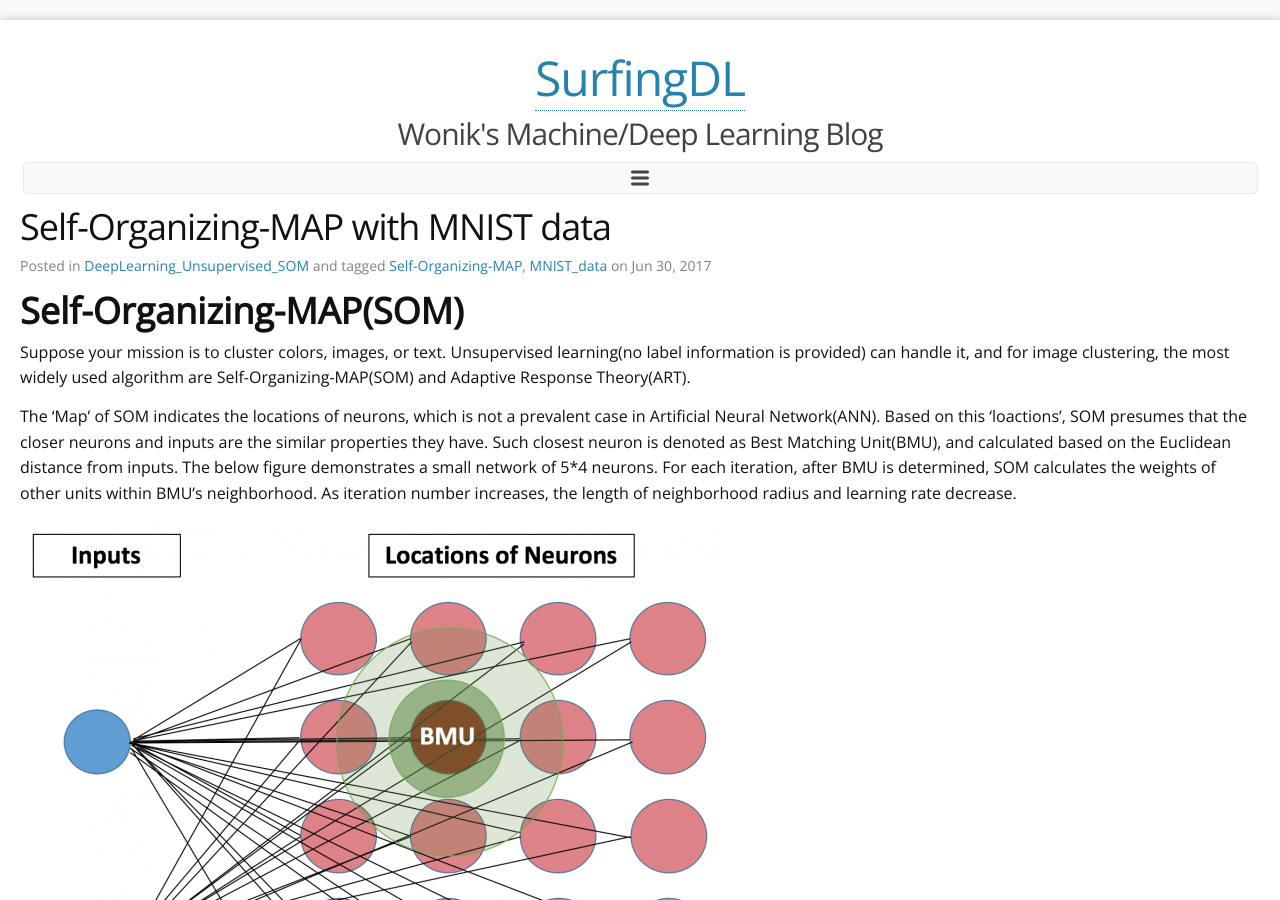
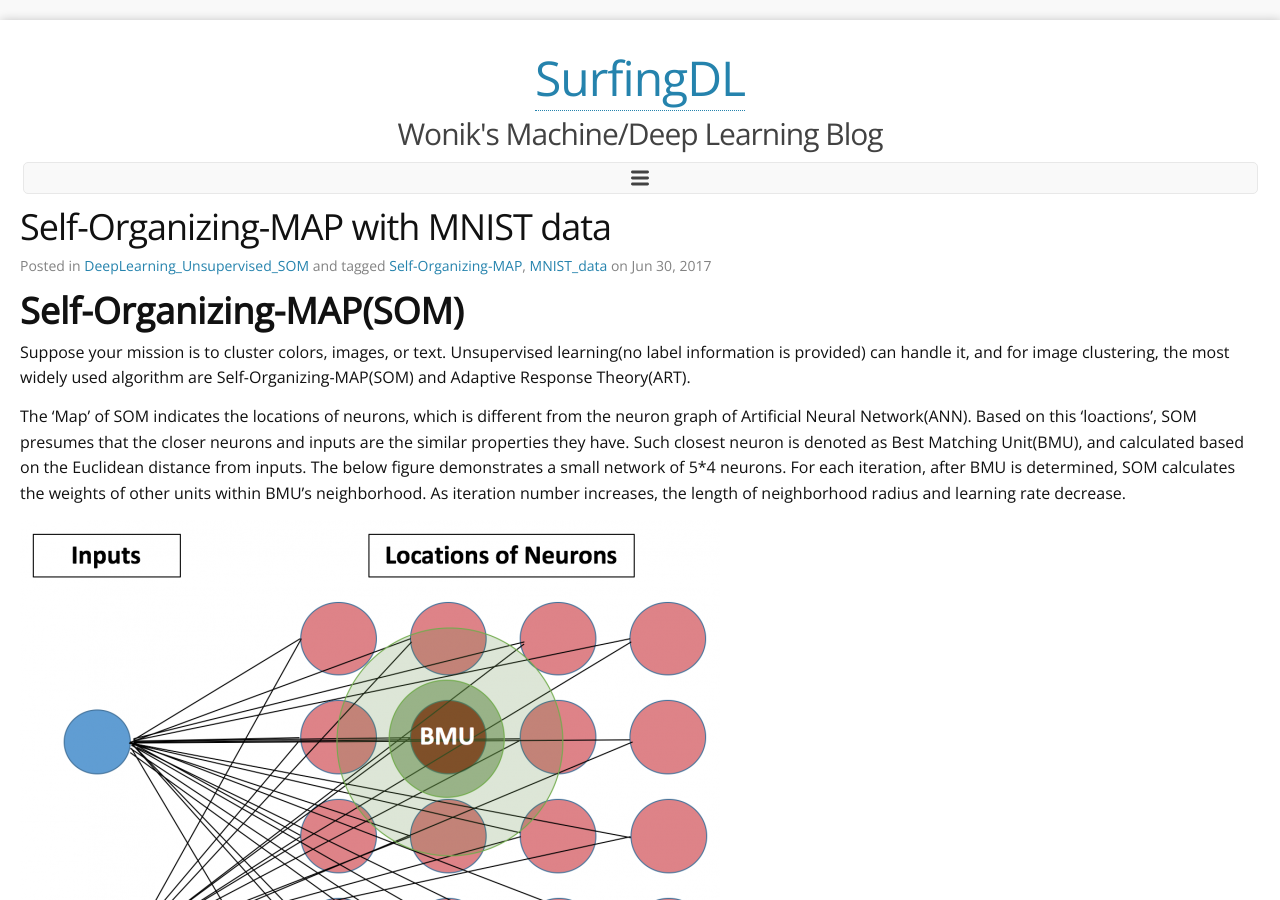
Before and after one commit to wonik/wonikjang.github.io, a Jekyll site: the page built from _posts/2017-06-30-som.md, in a window 1280 px wide and 900 px high. Built offline with Jekyll 4.4.1, drawn with Linux system fonts in a browser that asks for light colours; nearby versions of some CDN libraries; comment, search, counter and statistics services are not loaded.

Commit message:
Update 2017-06-30-som.md

```diff
--- a/_posts/2017-06-30-som.md
+++ b/_posts/2017-06-30-som.md
@@ -13,7 +13,7 @@
 
 Suppose your mission is to cluster colors, images, or text. Unsupervised learning(no label information is provided) can handle it, and for image clustering, the most widely used algorithm are Self-Organizing-MAP(SOM) and Adaptive Response Theory(ART).
 
-The 'Map' of SOM indicates the locations of neurons, which is not a prevalent case in Artificial Neural Network(ANN). Based on this 'loactions', SOM presumes that the closer neurons and inputs are the similar properties they have. Such closest neuron is denoted as Best Matching Unit(BMU), and calculated based on the Euclidean distance from inputs. The below figure demonstrates a small network of 5*4 neurons. For each iteration, after BMU is determined, SOM calculates the weights of other units within BMU's neighborhood. As iteration number increases, the length of neighborhood radius and learning rate decrease.
+The 'Map' of SOM indicates the locations of neurons, which is different from the neuron graph of Artificial Neural Network(ANN). Based on this 'loactions', SOM presumes that the closer neurons and inputs are the similar properties they have. Such closest neuron is denoted as Best Matching Unit(BMU), and calculated based on the Euclidean distance from inputs. The below figure demonstrates a small network of 5*4 neurons. For each iteration, after BMU is determined, SOM calculates the weights of other units within BMU's neighborhood. As iteration number increases, the length of neighborhood radius and learning rate decrease.
 
 ![som](/result_images/som_resized.png  "som")
 
```
